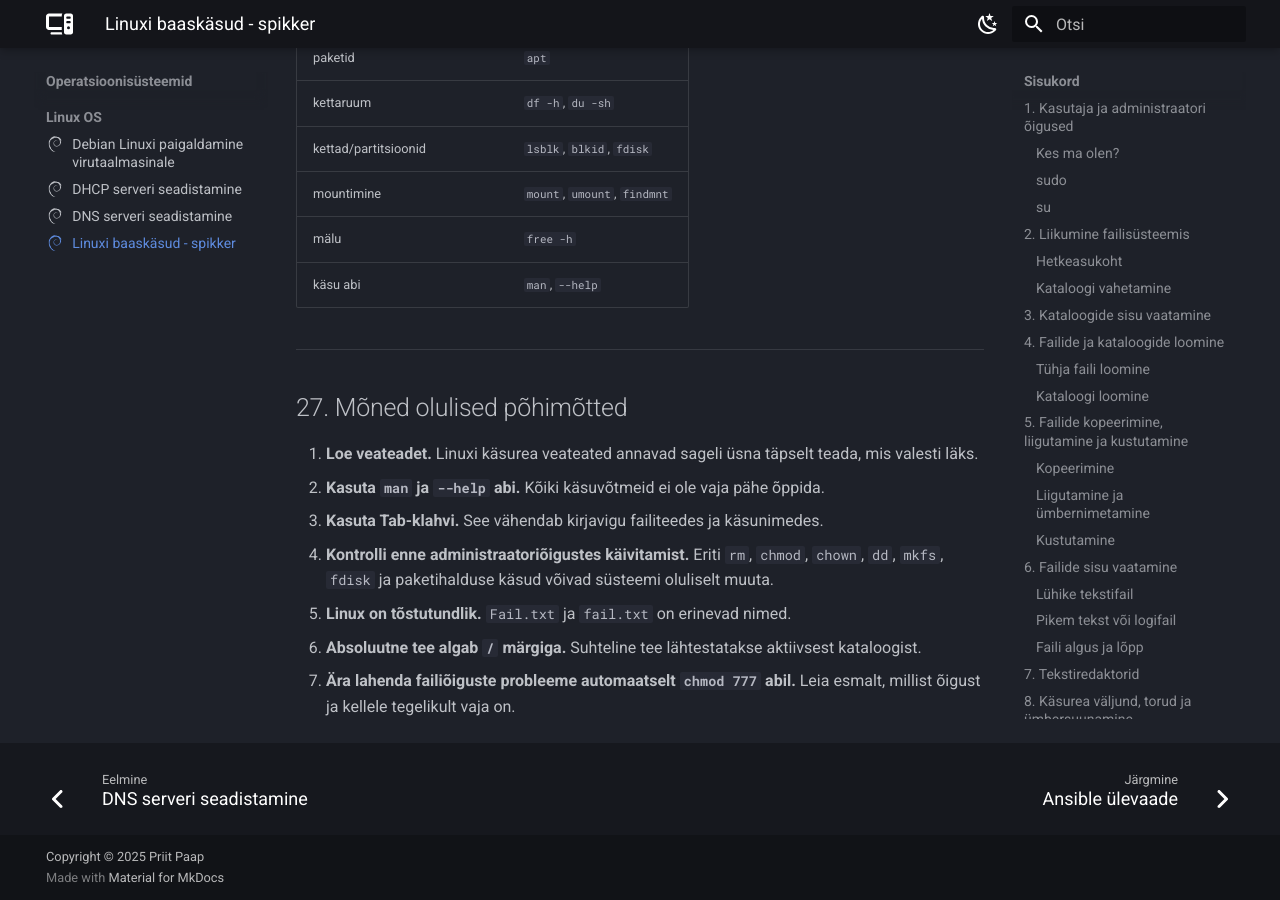
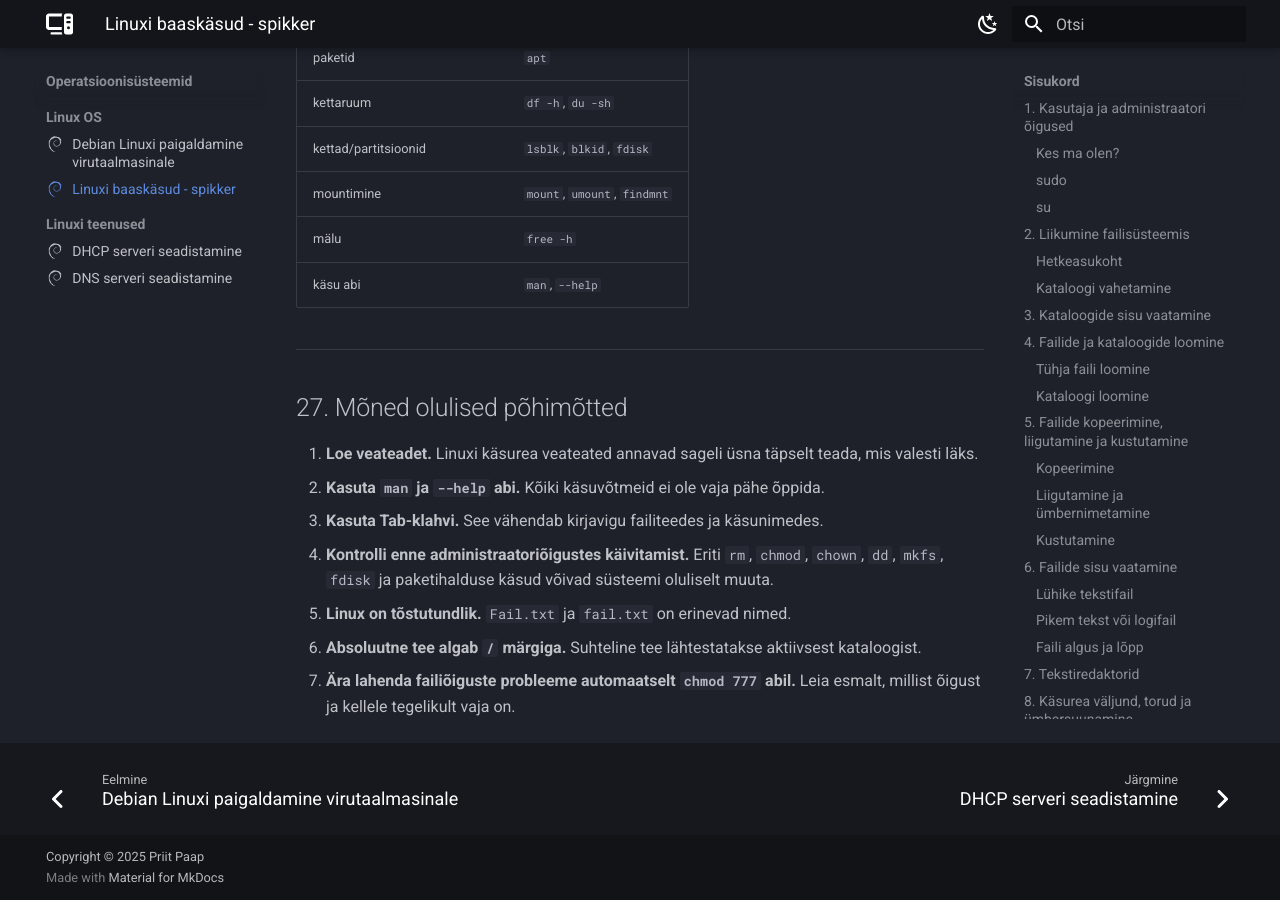
Before and after one commit to priitpaap/priitpaap.github.io, an MkDocs documentation site: the page built from docs/linux/linuxi-baaskasud-spikker.md, in a window 1280 px wide and 900 px high, scrolled down 31888 px. Built offline with MkDocs 1.6.1 and Material for MkDocs 9.7.7, drawn with Linux system fonts in a browser that asks for light colours.

Commit message:
Update mkdocs.yml

```diff
--- a/mkdocs.yml
+++ b/mkdocs.yml
@@ -79,9 +79,10 @@ nav:
   - Operatsioonisüsteemid:
     - 'Linux OS':
       - 'Debian Linuxi paigaldamine virutaalmasinale': linux/debpaigaldus.md
+      - 'Linuxi baaskäsud - spikker': linux/linuxi-baaskasud-spikker.md
+    - 'Linuxi teenused':
       - 'DHCP serveri seadistamine': linux/dhcp.md
       - 'DNS serveri seadistamine': linux/dns.md
-      - 'Linuxi baaskäsud - spikker': linux/linuxi-baaskasud-spikker.md
   - Automatiseerimine:
     - 'Ansible':
       - 'Ansible ülevaade': ansible/ansibleintro.md
```
